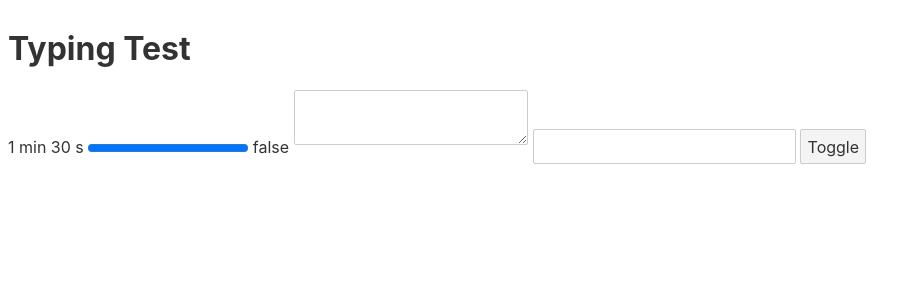
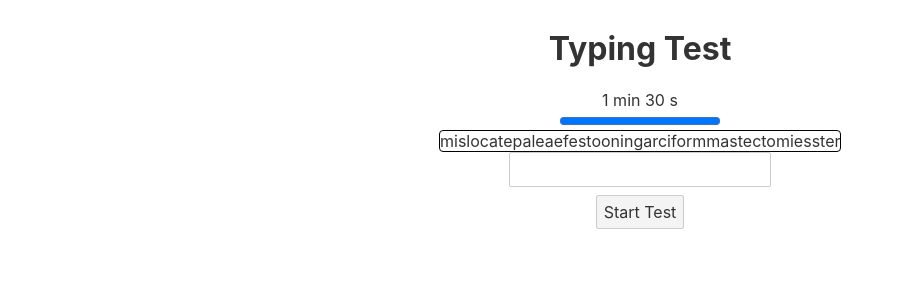
Before and after one commit to mdjohns/svelte_type, a Svelte app: page / in a window 1280 px wide. Shown: the top 300 px of the page, without its empty margins (0-921 px from the left). Built offline with nearby package versions, Linux system fonts and the light colour scheme.

Commit message:
working on DisplayWords component

```diff
--- a/src/App.svelte
+++ b/src/App.svelte
@@ -1,9 +1,7 @@
 <script>
   import TypingTest from "./components/TypingTest.svelte";
-  export let name;
 </script>
 
 <main>
-  <h1>Typing Test</h1>
   <TypingTest />
 </main>
--- a/src/components/DisplayWords.svelte
+++ b/src/components/DisplayWords.svelte
@@ -1,5 +1,24 @@
 <script>
   export let words;
+
+  // need to divide words into even rows
+  // style active row to be more visible
 </script>
 
-<textarea id="words" value={words.join(' ')} />
+<style>
+  #words {
+    width: 400px;
+    overflow: hidden;
+    user-select: none;
+    -moz-user-select: none;
+    -wekbit-user-select: none;
+    border: 1px solid black;
+    border-radius: 4px;
+  }
+</style>
+
+<div id="words">
+  {#each words as word}
+    <span>{word}</span>
+  {/each}
+</div>
--- a/src/components/Overlay.svelte
+++ b/src/components/Overlay.svelte
@@ -1,21 +1,59 @@
 <script>
-
+  let timeLimit;
+  let styleToggle = "";
+  const toggleOverlay = () => {
+    if (styleToggle !== "") {
+      styleToggle = "width: 0";
+    }
+  };
 </script>
 
 <style>
   .overlay {
     height: 100%;
-    width: 0;
+    width: 100%;
     position: fixed;
     z-index: 1;
     top: 0;
     left: 0;
     background-color: rgb(0, 0, 0);
-    color: #818181;
     background-color: rgba(0, 0, 0, 0.9);
     overflow-x: hidden;
     transition: 0.5s;
   }
+
+  .overlay-content {
+    position: relative;
+    top: 25%;
+    width: 100%;
+    text-align: center;
+    margin-top: 30px;
+    color: #818181;
+  }
+
+  @media screen and (max-height: 450px) {
+    .overlay a {
+      font-size: 20px;
+    }
+    .overlay .closebtn {
+      font-size: 40px;
+      top: 15px;
+      right: 35px;
+    }
+  }
 </style>
 
-<div class="overlay">Testing 123!</div>
+<div class="overlay" style="styleToggle">
+  <div class="overlay-content">
+    <h1>Svelte Type</h1>
+    <label>
+      <input
+        type="number"
+        bind:value={timeLimit}
+        min="1"
+        max="5"
+        placeholder="Time Limit (minutes)" />
+    </label>
+    <button on:click={toggleOverlay}>Start</button>
+  </div>
+</div>
--- a/src/components/Timer.svelte
+++ b/src/components/Timer.svelte
@@ -16,9 +16,12 @@
   $: seconds = Math.floor($timer - minutes * 60);
 </script>
 
-<span class="mins">{minutes}</span>
-{minname}
-<span class="secs">{seconds}</span>
-s
-<progress value={$timer / timeLimit} />
-<span>{isActive}</span>
+<div class="timer-item">
+  <span class="mins">{minutes}</span>
+  {minname}
+  <span class="secs">{seconds}</span>
+  s
+</div>
+<div class="timer-item">
+  <progress value={$timer / timeLimit} />
+</div>
--- a/src/components/TypingTest.svelte
+++ b/src/components/TypingTest.svelte
@@ -4,23 +4,47 @@
   import Toggle from "./Toggle.svelte";
   import Overlay from "./Overlay.svelte";
   import DisplayWords from "./DisplayWords.svelte";
+  import words from "./testApiData";
   let userInput = "";
   let isActive = false;
   const timeLimit = 90;
-  const apiUrl = "https://random-word-api.herokuapp.com/word?number=50";
-  let words = [];
+
+  const numWords = 50;
+  const apiUrl = `https://random-word-api.herokuapp.com/word?number=${numWords}`;
+  //let words = [];
 
   const toggle = () => {
     isActive = !isActive;
   };
-  //   onMount(async () => {
-  //     const res = await fetch(apiUrl);
-  //     words = await res.json();
-  //   });
+  // onMount(async () => {
+  //   const res = await fetch(apiUrl);
+  //   words = await res.json();
+  // });
 </script>
 
-<Timer {timeLimit} {isActive} />
-<DisplayWords {words} />
-<input type="text" id="user_input" bind:value={userInput} />
-<button on:click={toggle}>Toggle</button>
-<Overlay />
+<style>
+  #test {
+    height: 100%;
+    padding: 0;
+    margin: 0;
+    display: -webkit-box;
+    display: -moz-box;
+    display: -ms-flexbox;
+    display: -webkit-flex;
+    display: flex;
+    flex-direction: column;
+    align-items: center;
+    justify-content: center;
+  }
+</style>
+
+<div id="test">
+  <h1>Typing Test</h1>
+  <Timer {timeLimit} {isActive} />
+  <DisplayWords {words} />
+  <input type="text" id="user_input" bind:value={userInput} />
+
+  {#if isActive === false}
+    <button on:click={toggle}>Start Test</button>
+  {/if}
+</div>
--- /dev/null
+++ b/src/components/testApiData.js
@@ -0,0 +1,3 @@
+const data = ["mislocate", "paleae", "festooning", "arciform", "mastectomies", "sterlings", "charily", "defoamers", "legating", "leses", "dopa", "neuronal", "firn", "transmogrified", "outvaunt", "cacomixls", "telfords", "kerchiefed", "smolts", "industrialist", "ecesic", "footfaults", "unstacked", "stewarded", "paella", "cantina", "alpacas", "superhardened", "murrhine", "stairwells", "imbody", "disembogued", "bandleaders", "andalusites", "engirdled", "forgets", "cottonmouth", "yapok", "monolithically", "globalising", "flailing", "permuted", "cullers", "scorner", "enders", "panzer", "alpenglow", "enrollments", "inflexion", "spreads"]
+
+export default data;
```
Also changed, not shown: src/components/UserInput.svelte (added, +8 -0 lines), public/build/bundle.css, public/build/bundle.js, 2 other files (tests, documents, lock files or other folders).
